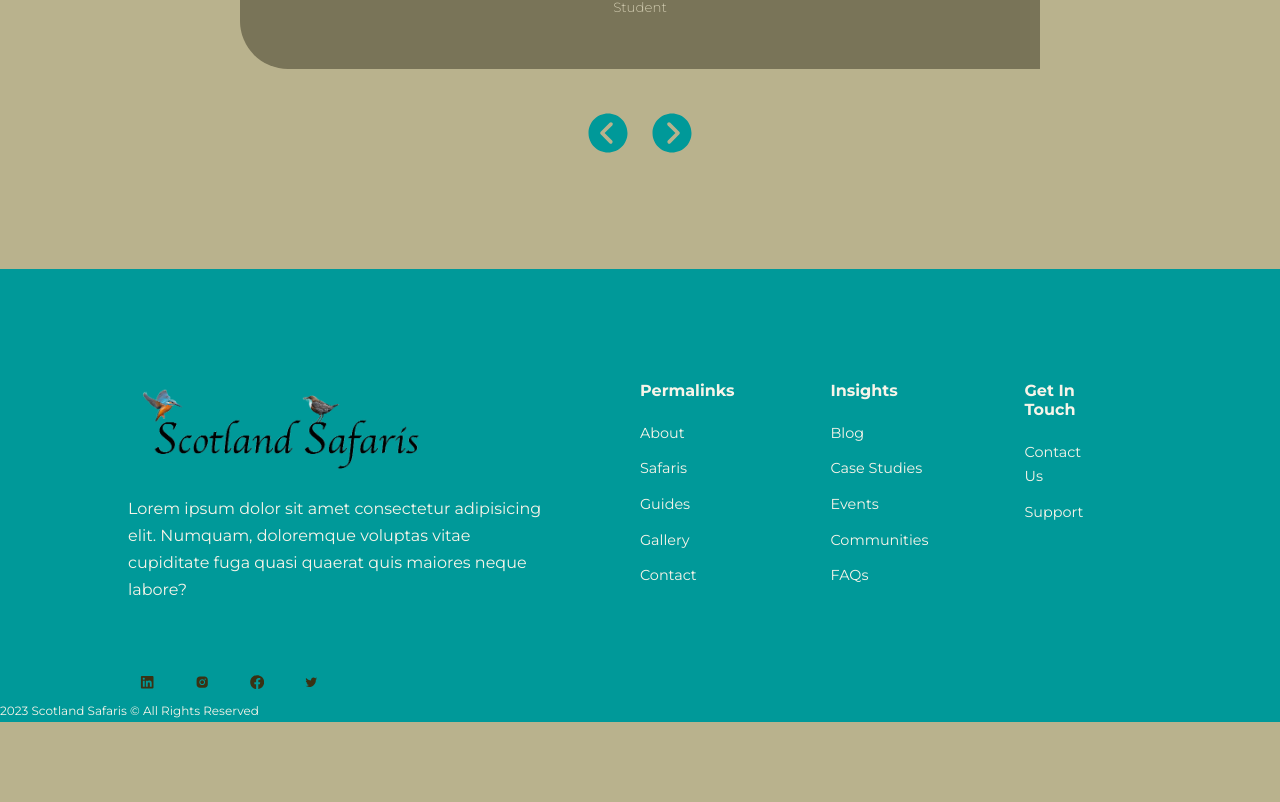
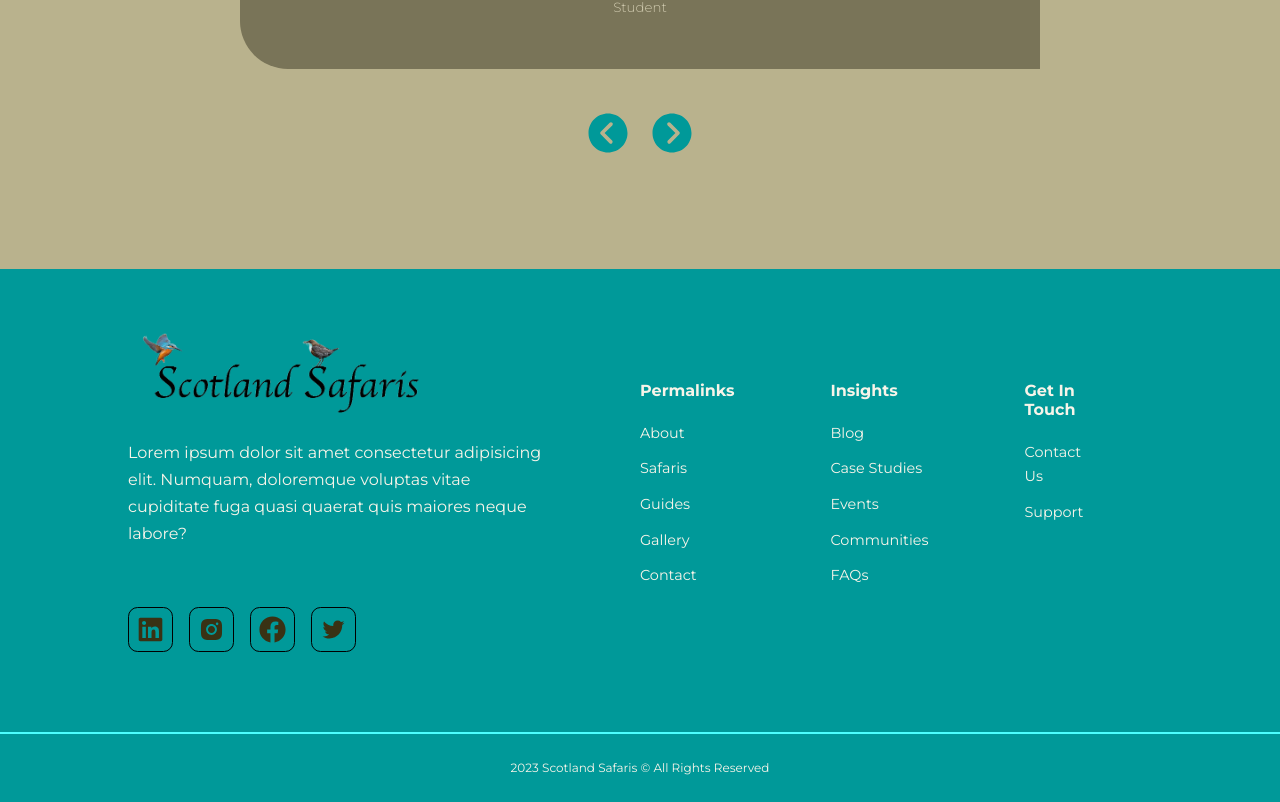
Before and after one commit to georgeophill/scotland-safaris, a React (Create React App) app in the folder scotland-safaris/scotland-safaris/: page / in a window 1280 px wide. Shown: the part 3394-4196 px from the top of the page. Before the commit the page ends 4116 px from the top, so only its background shows below. Built offline with nearby package versions, Linux system fonts and the light colour scheme.

Commit message:
styled content in footer

```diff
--- a/scotland-safaris/scotland-safaris/src/index.css
+++ b/scotland-safaris/scotland-safaris/src/index.css
@@ -12,7 +12,7 @@
     --primary-hue: 180;
     --gray-hue: 50;
     --color-primary: hsl(var(--primary-hue), 100%, 30%);
-    --color-primary-variant: hs1 (var(--primary-hue), 100%, 65%) ;
+    --color-primary-variant: hsl(var(--primary-hue), 100%, 65%) ;
     --color-secondary: #ffb116;
     --color-gray-100: hsl(var(--gray-hue), 47%, 94%);
     --color-gray-200: hsl(var(--gray-hue), 26%, 75%);
--- a/scotland-safaris/scotland-safaris/src/pages/home/Home.css
+++ b/scotland-safaris/scotland-safaris/src/pages/home/Home.css
@@ -274,6 +274,7 @@ footer {
 
 #footerlogo {
     width: 20rem;
+    margin-top: -56px;
 }
 
 .footer__socials {
@@ -285,17 +286,32 @@ footer {
 
 .footer__socials a {
     color: var(--color-gray-100);
-    padding: 0.7rem;
-    border: 1px solid transparent;
+    padding: 0.5rem;
+    border: 1px solid black;
     border-radius: 0.6rem;
     transition: var(--transition);
 }
 
 .footer__socials a svg {
     color: var(--color-gray-600);
+    font-size: 27px;
 }
 
 .footer__socials a:hover {
     border-color: var(--color-gray-100);
     background: white;
 }
+
+.footer__copyright {
+    color: var(--color-gray-100);
+    text-align: center;
+    padding: 1.5rem 0;
+    border-top: 2px solid var(--color-primary-variant);
+    margin-top: 5rem ;
+
+
+}
+
+article a:hover {
+    text-decoration: underline;
+}
```
